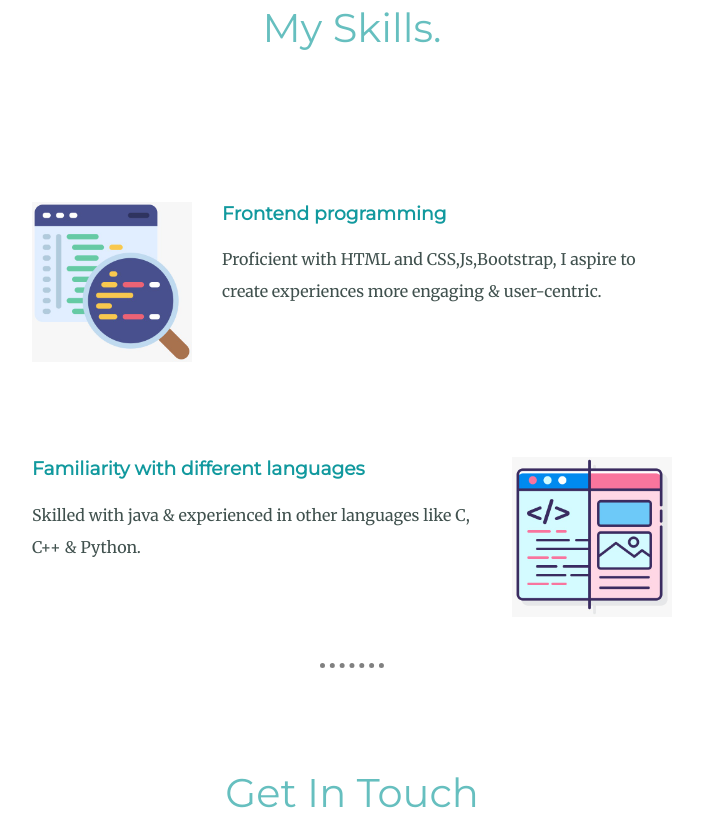
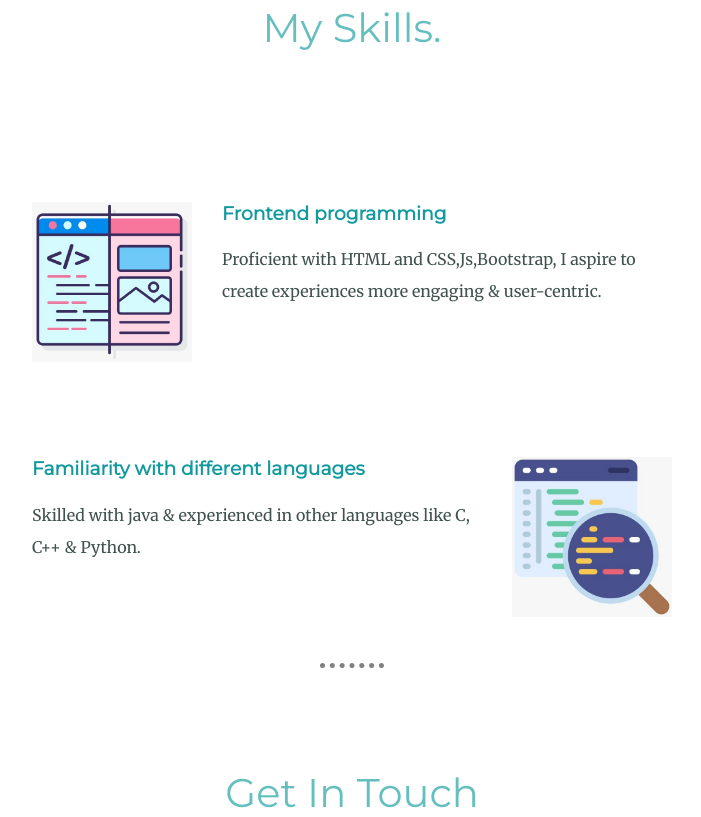
Before and after one commit to adityagit-creator/mysite, a plain HTML site: page index.html in a window 1280 px wide. Shown: the part 1472-2289 px from the top of the page, without its empty margins (288-989 px from the left). Drawn offline with Linux system fonts and the light colour scheme.

Commit message:
Update index.html

```diff
--- a/index.html
+++ b/index.html
@@ -16,7 +16,7 @@
         <h1>I'm Aditya Bhaskar</h1>
         <h2 class = "a-programmer">a <span class ="pro">pro</span>grammer</h2>
         <img class = "bottom-cloud" src="https://github.com/adityagit-creator/mysite/raw/main/cloud.png" alt="cloud-img"></a>
-        <img class = "mountain"src="https://github.com/adityagit-creator/mysite/raw/main/mountain.jpg
+        <img class = "mountain"src="https://github.com/adityagit-creator/mysite/raw/main/file.png
         " alt="mountain-img"></a>
     </div>
 
@@ -31,12 +31,12 @@
         <div class="skills">
           <h2>My Skills.</h2>
           <div class="skill-row">
-            <img class="skill-image-frontend" src="https://github.com/adityagit-creator/mysite/raw/main/programming.jpg" alt="frontend-img">
+            <img class="skill-image-frontend" src="https://github.com/adityagit-creator/mysite/raw/main/file%20(2).png" alt="frontend-img">
             <h3>Frontend programming</h3>
             <p>Proficient with HTML and CSS,Js,Bootstrap, I aspire to create experiences more engaging & user-centric.</p>
           </div>
           <div class="skill-row">
-            <img class="skill-image-coding" src="https://github.com/adityagit-creator/mysite/raw/main/skills.jpg
+            <img class="skill-image-coding" src="https://github.com/adityagit-creator/mysite/raw/main/file%20(1).png
             " alt="coding-img">
             <h3>Familiarity with different languages</h3>
             <p>Skilled with java & experienced in other languages like C, C++ & Python.</p>
```
